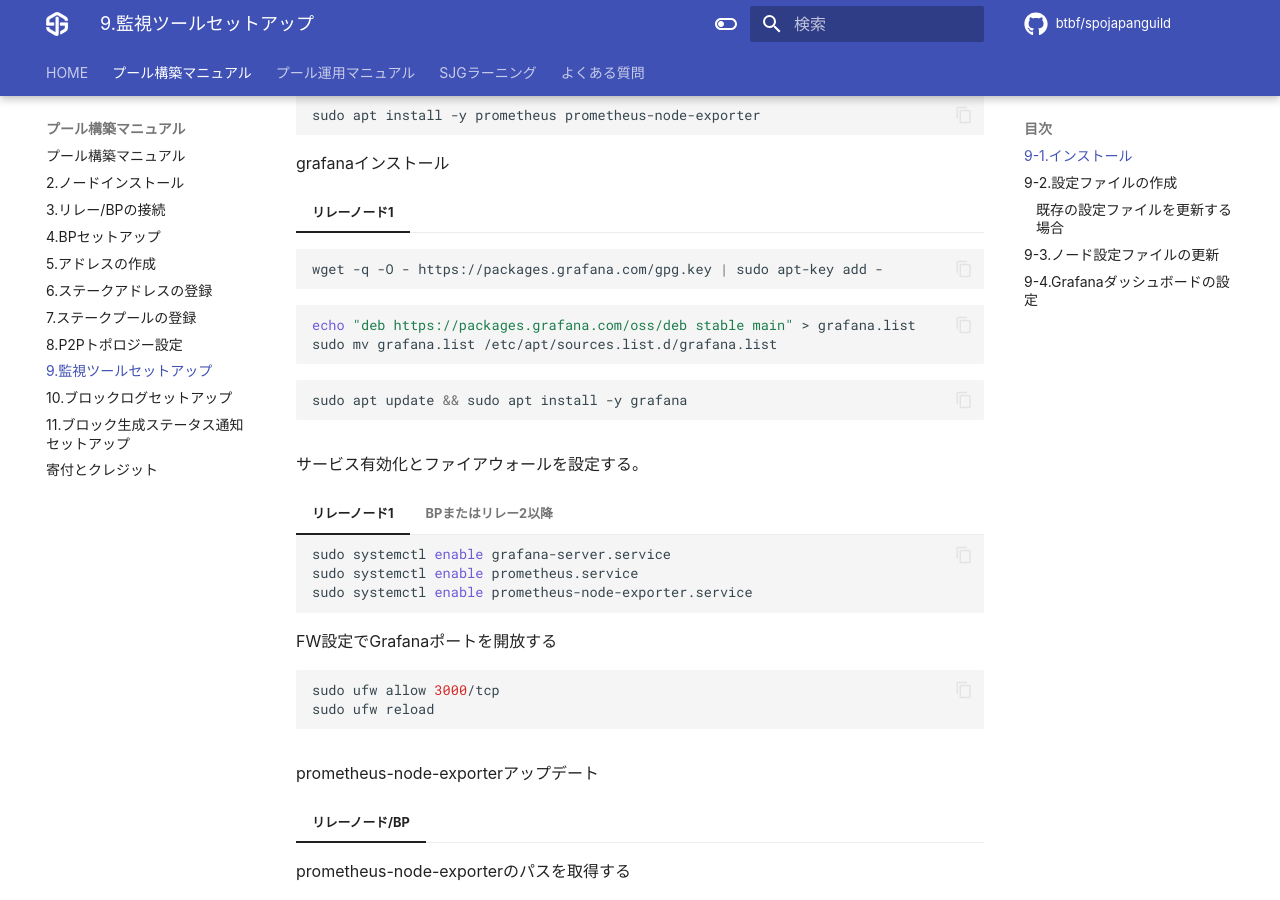
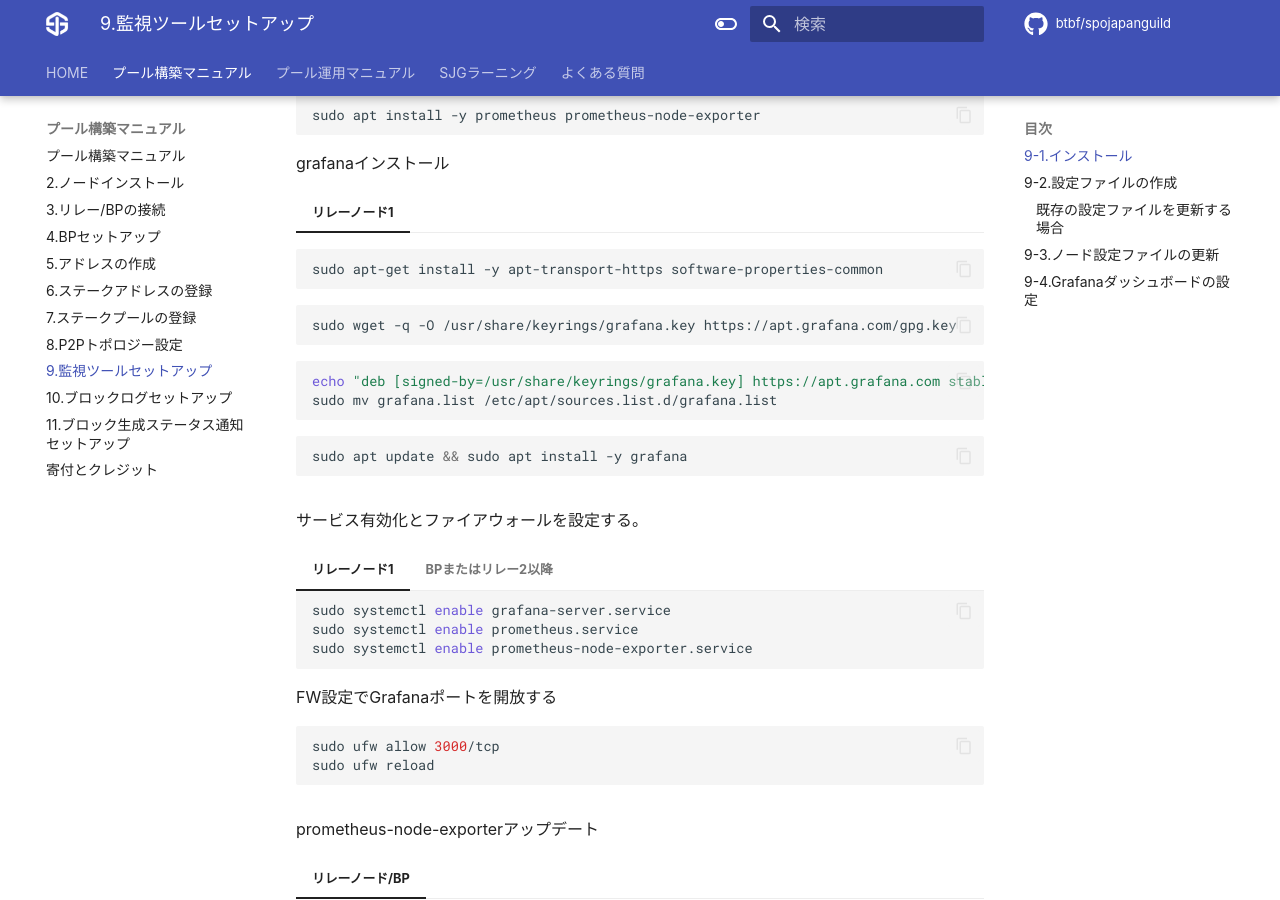
Before and after one commit to btbf/spojapanguild, an MkDocs documentation site: the page built from docs/setup/9-monitoring-tools-setup.md, in a window 1280 px wide and 900 px high, scrolled down 1133 px. Built offline with MkDocs 1.6.1 and Material for MkDocs 9.7.7, drawn with Linux system fonts in a browser that asks for light colours; comment, search, counter and statistics services are not loaded.

Commit message:
grafana-fix

````diff
--- a/docs/setup/9-monitoring-tools-setup.md
+++ b/docs/setup/9-monitoring-tools-setup.md
@@ -39,11 +39,15 @@
 grafanaインストール
 
 === "リレーノード1"
+
     ```bash
-    wget -q -O - https://packages.grafana.com/gpg.key | sudo apt-key add -
+    sudo apt-get install -y apt-transport-https software-properties-common
     ```
     ```bash
-    echo "deb https://packages.grafana.com/oss/deb stable main" > grafana.list
+    sudo wget -q -O /usr/share/keyrings/grafana.key https://apt.grafana.com/gpg.key
+    ```
+    ```bash
+    echo "deb [signed-by=/usr/share/keyrings/grafana.key] https://apt.grafana.com stable main" > grafana.list
     sudo mv grafana.list /etc/apt/sources.list.d/grafana.list
     ```
     ```bash
````
